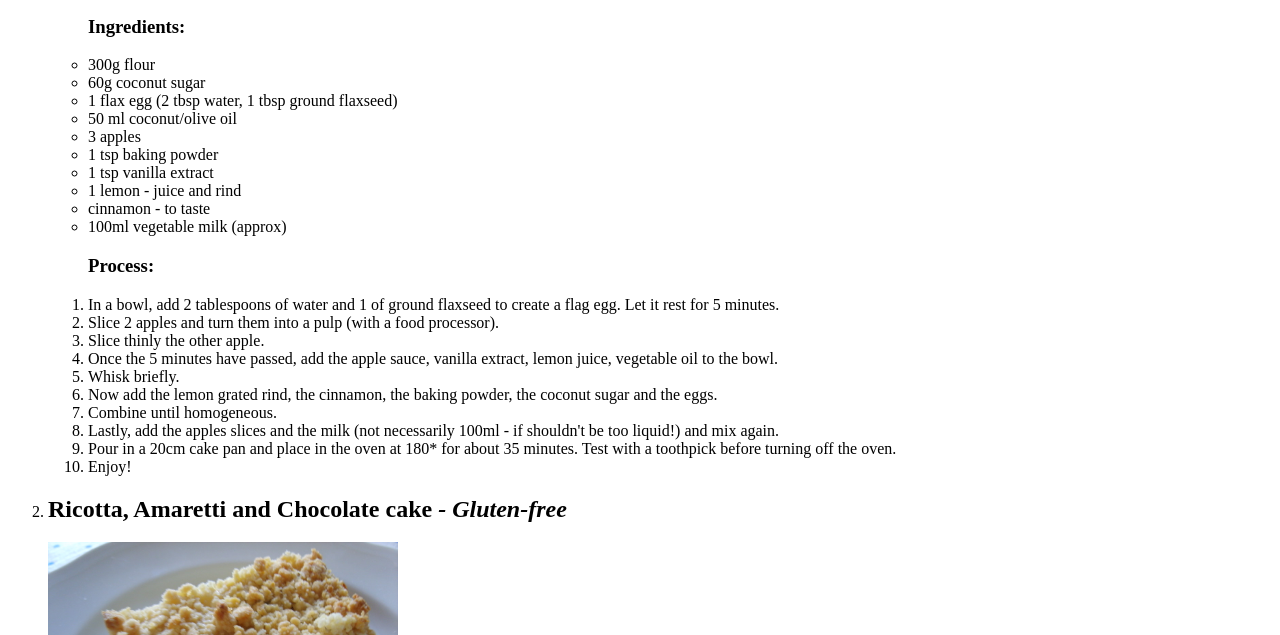
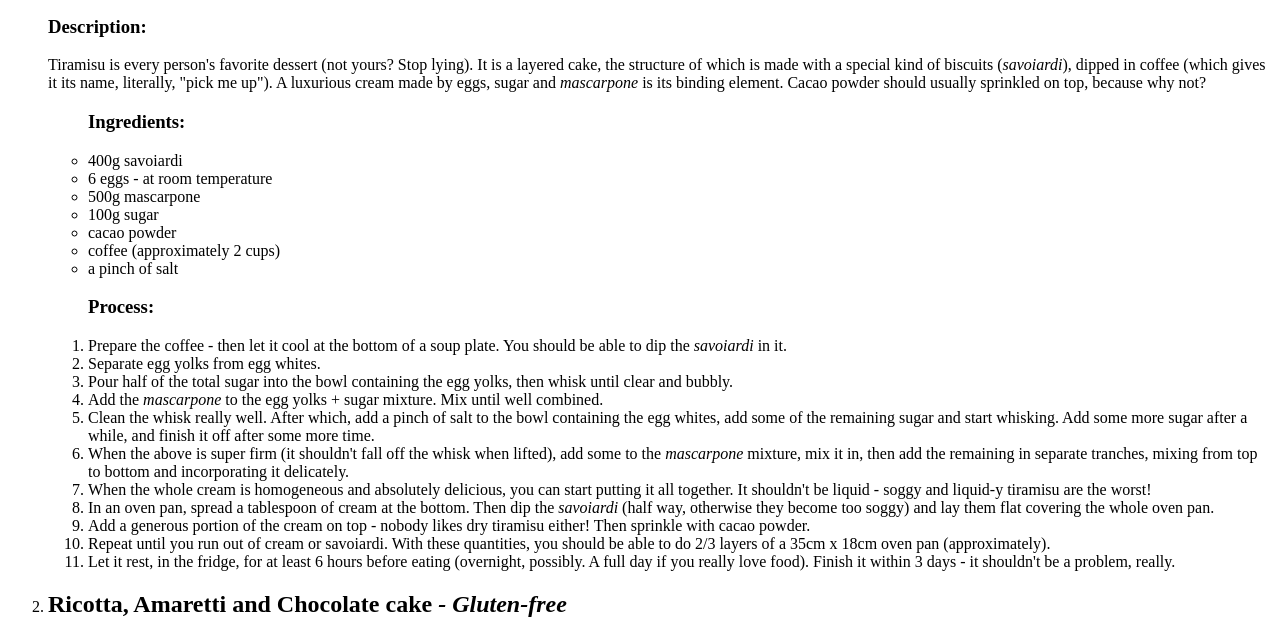
Before and after one commit to illBek/odin_recipes, a plain HTML site: page pages/dessert.html in a window 1280 px wide. Shown: the part 148-783 px from the top of the page. Drawn offline with Linux system fonts and the light colour scheme.

Commit message:
Add description and fix typos

```diff
--- a/pages/dessert.html
+++ b/pages/dessert.html
@@ -11,35 +11,38 @@
     <ol>
         <li><h2>Tiramisu</h2></li>
             <img src="../images/tiramisu.jpg" alt="A decadent slice of tiramisu" width="350">
-             <ul><h3>Ingredients:</h3>
-                <li>300g flour</li>
-                <li>60g coconut sugar</li>
-                <li>1 flax egg (2 tbsp water, 1 tbsp ground flaxseed)</li>
-                <li>50 ml coconut/olive oil</li>
-                <li>3 apples</li>
-                <li>1 tsp baking powder</li>
-                <li>1 tsp vanilla extract</li>
-                <li>1 lemon - juice and rind</li>
-                <li>cinnamon - to taste</li>
-                <li>100ml vegetable milk (approx)</li>
+            <h3>Description:</h3>
+            <p>Tiramisu is every person's favorite dessert (not yours? Stop lying). It is a layered cake, the structure of which is made with a special kind of biscuits (<i>savoiardi</i>), dipped in coffee (which gives it its name, literally, "pick me up"). A luxurious cream made by eggs, sugar and <i>mascarpone</i> is its binding element. Cacao powder should usually sprinkled on top, because why not?</p>
+
+            <ul><h3>Ingredients:</h3>
+                <li>400g savoiardi</li>
+                <li>6 eggs - at room temperature</li>
+                <li>500g mascarpone</li>
+                <li>100g sugar</li>
+                <li>cacao powder</li>
+                <li>coffee (approximately 2 cups)</li>
+                <li>a pinch of salt</li>
             </ul>
 
             <ol><h3>Process:</h3>
-                <li>In a bowl, add 2 tablespoons of water and 1 of ground flaxseed to create a flag egg. Let it rest for 5 minutes.</li>
-                <li>Slice 2 apples and turn them into a pulp (with a food processor).</li>
-                <li>Slice thinly the other apple.</li>
-                <li>Once the 5 minutes have passed, add the apple sauce, vanilla extract, lemon juice, vegetable oil to the bowl.</li>
-                <li>Whisk briefly.</li>
-                <li>Now add the lemon grated rind, the cinnamon, the baking powder, the coconut sugar and the eggs.</li>
-                <li>Combine until homogeneous.</li>
-                <li>Lastly, add the apples slices and the milk (not necessarily 100ml - if shouldn't be too liquid!) and mix again.</li>
-                <li>Pour in a 20cm cake pan and place in the oven at 180* for about 35 minutes. Test with a toothpick before turning off the oven.</li>
-                <li>Enjoy!</li>
+                <li>Prepare the coffee - then let it cool at the bottom of a soup plate. You should be able to dip the <i>savoiardi</i> in it.</li>
+                <li>Separate egg yolks from egg whites.</li>
+                <li>Pour half of the total sugar into the bowl containing the egg yolks, then whisk until clear and bubbly.</li>
+                <li>Add the <i>mascarpone</i> to the egg yolks + sugar mixture. Mix until well combined.</li>
+                <li>Clean the whisk really well. After which, add a pinch of salt to the bowl containing the egg whites, add some of the remaining sugar and start whisking. Add some more sugar after a while, and finish it off after some more time.</li>
+                <li>When the above is super firm (it shouldn't fall off the whisk when lifted), add some to the <i>mascarpone</i> mixture, mix it in, then add the remaining in separate tranches, mixing from top to bottom and incorporating it delicately.</li>
+                <li>When the whole cream is homogeneous and absolutely delicious, you can start putting it all together. It shouldn't be liquid - soggy and liquid-y tiramisu are the worst!</li>
+                <li>In an oven pan, spread a tablespoon of cream at the bottom. Then dip the <i>savoiardi</i> (half way, otherwise they become too soggy) and lay them flat covering the whole oven pan.</li>
+                <li>Add a generous portion of the cream on top - nobody likes dry tiramisu either! Then sprinkle with cacao powder.</li>
+                <li>Repeat until you run out of cream or savoiardi. With these quantities, you should be able to do 2/3 layers of a 35cm x 18cm oven pan (approximately).</li>
+                <li>Let it rest, in the fridge, for at least 6 hours before eating (overnight, possibly. A full day if you really love food). Finish it within 3 days - it shouldn't be a problem, really.</li>
             </ol>
 
         <li><h2>Ricotta, Amaretti and Chocolate cake<em> - Gluten-free</em></h2></li>
                 <img src="../images/ricotta-cake.jpg" alt="A to-die-for cake with ricotta, amaretti and chocolate" width="350">
-                <ul><h3>Ingredients:</h3> -
+                <h3>Description:</h3>
+            <p>This cake is an absolute killer. It's hard to describe, but it is easy to love and even easier to marry - until diabetes do us part.</p>
+                <ul><h3>Ingredients:</h3>
                     <li>100g buckwheat flour</li>
                     <li>100g rice flour</li>
                     <li>60g coconut sugar</li>
```
Also changed, not shown: pages/breakfast.html (+1 -1 lines), pages/mains.html (+8 -2 lines).
